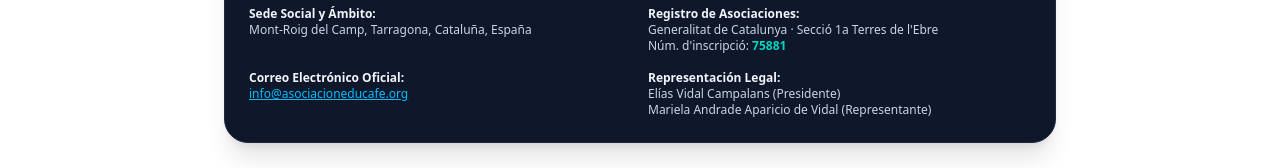
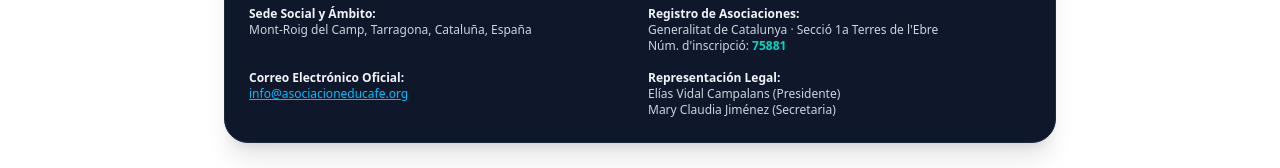
Before and after one commit to marieladanais31-art/educafe, a Next.js app: page /es/politica-de-privacidad in a window 1280 px wide. Shown: the part 516-684 px from the top of the page. Built offline with nearby package versions, Linux system fonts and the light colour scheme.

Commit message:
fix: update Junta Directiva Secretaria to Mary Claudia Jimenez

```diff
--- a/preview/index.html
+++ b/preview/index.html
@@ -184,7 +184,7 @@
           </div>
           <div class="p-6 rounded-2xl bg-white border border-slate-200 shadow-sm">
             <div id="jd-r2" class="text-xs font-bold text-teal-600 uppercase">Secretària</div>
-            <div class="text-lg font-bold text-slate-900">Mary Claudia García Jiménez</div>
+            <div class="text-lg font-bold text-slate-900">Mary Claudia Jiménez</div>
             <div id="jd-d2" class="text-xs text-slate-500 mt-1">Gestió documental i coordinació administrativa.</div>
           </div>
           <div class="p-6 rounded-2xl bg-white border border-slate-200 shadow-sm">
--- a/src/app/es/politica-de-privacidad/page.tsx
+++ b/src/app/es/politica-de-privacidad/page.tsx
@@ -60,7 +60,7 @@
           <div>
             <strong className="text-slate-100">Representación Legal:</strong><br />
             Elías Vidal Campalans (Presidente)<br />
-            Mariela Andrade Aparicio de Vidal (Representante)
+            Mary Claudia Jiménez (Secretaria)
           </div>
         </div>
       </div>
--- a/src/app/es/quienes-somos/page.tsx
+++ b/src/app/es/quienes-somos/page.tsx
@@ -114,7 +114,7 @@
 
           <div className="p-6 rounded-2xl bg-white border border-slate-200/90 shadow-sm space-y-2">
             <div className="text-xs font-bold uppercase tracking-wider text-teal-600">Secretaria</div>
-            <div className="text-lg font-bold text-slate-900">Patricia Campalans</div>
+            <div className="text-lg font-bold text-slate-900">Mary Claudia Jiménez</div>
             <p className="text-xs text-slate-500">Gestión documental, actas y coordinación administrativa.</p>
           </div>
         </div>
--- a/src/app/politica-de-privacidad/page.tsx
+++ b/src/app/politica-de-privacidad/page.tsx
@@ -60,7 +60,7 @@
           <div>
             <strong className="text-slate-100">Representació Legal:</strong><br />
             Elías Vidal Campalans (President)<br />
-            Mary Claudia García Jiménez (Secretària)
+            Mary Claudia Jiménez (Secretària)
           </div>
         </div>
       </div>
--- a/src/app/qui-som/page.tsx
+++ b/src/app/qui-som/page.tsx
@@ -114,7 +114,7 @@
 
           <div className="p-6 rounded-2xl bg-white border border-slate-200/90 shadow-sm space-y-2">
             <div className="text-xs font-bold uppercase tracking-wider text-teal-600">Secretaria</div>
-            <div className="text-lg font-bold text-slate-900">Patricia Campalans</div>
+            <div className="text-lg font-bold text-slate-900">Mary Claudia Jiménez</div>
             <p className="text-xs text-slate-500">Gestió documental, actes i coordinació administrativa.</p>
           </div>
         </div>
```
